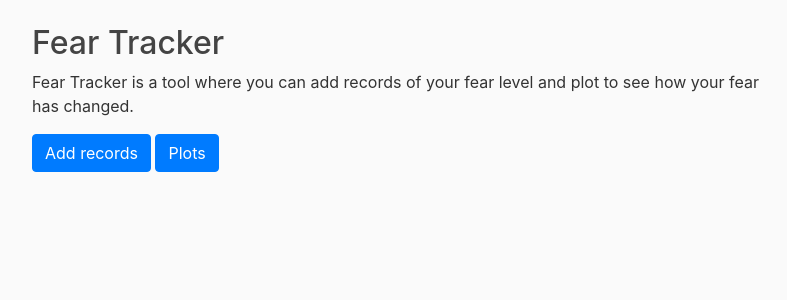
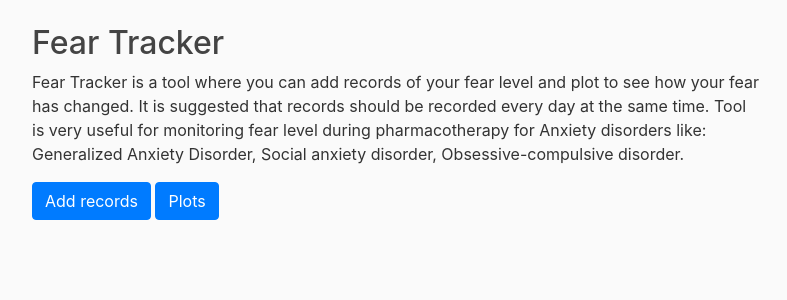
Before and after one commit to KrzysiekFel/Psycho_portal, a Django app: page /fear_tracker/ in a window 1280 px wide. Shown: the part 56-356 px from the top of the page, without its empty margins (53-840 px from the left). Run offline with Django 4.2, Linux system fonts and the light colour scheme; some libraries are stand-ins or nearby versions.

Commit message:
modify ploting for plotly library

```diff
--- a/blog/templates/blog/home.html
+++ b/blog/templates/blog/home.html
@@ -13,6 +13,7 @@
         </article>
     {% endfor %}
 
+    <ul class="pagination justify-content-center">
         {% if page_obj.has_previous %}
             <a class="btn btn-outline-info mb-4" href="?page=1">First</a>
             <a class="btn btn-outline-info mb-4" href="?page={{ page_obj.previous_page_number}}">Previous</a>
@@ -30,5 +31,5 @@
             <a class="btn btn-outline-info mb-4" href="?page={{ page_obj.next_page_number}}">Next</a>
             <a class="btn btn-outline-info mb-4" href="?page={{ page_obj.paginator.num_pages}}">Last</a>
         {% endif %}
-
+    </ul>
 {% endblock %}
--- a/blog/templates/blog/post.html
+++ b/blog/templates/blog/post.html
@@ -9,6 +9,7 @@
         </div>
         <h2><a class="post-title" href="register/">{{ object.title }}</a></h2>
         <p class="post-content">{{ object.content|linebreaks }}</p>
+        <a href="javascript:history.back()" class="back-button">Back</a>
     </div>
 </post>
 {% endblock %}
--- a/fear_tracker/templates/fear_tracker/fear_tracker.html
+++ b/fear_tracker/templates/fear_tracker/fear_tracker.html
@@ -1,7 +1,10 @@
 {% extends 'base.html' %}
 {% block content %}
 <h2>Fear Tracker</h2>
-    <p>Fear Tracker is a tool where you can add records of your fear level and plot to see how your fear has changed.</p>
+    <p>Fear Tracker is a tool where you can add records of your fear level and plot to see how your fear has changed.
+    It is suggested that records should be recorded every day at the same time.
+    Tool is very useful for monitoring fear level during pharmacotherapy for Anxiety disorders like:
+    Generalized Anxiety Disorder, Social anxiety disorder, Obsessive-compulsive disorder.</p>
     <a href="{% url 'fear-create' %}" class="btn btn-primary">Add records</a>
     <a href="{% url 'fear-plot' %}" class="btn btn-primary">Plots</a>
 {% endblock %}
--- a/fear_tracker/views.py
+++ b/fear_tracker/views.py
@@ -5,9 +5,10 @@
 from .models import FearTracker
 from .forms import FearTrackerForm
 from django.contrib import messages
-import matplotlib.pyplot as plt
 from django.conf import settings
 import os
+from plotly.offline import plot
+from plotly.graph_objs import Scatter
 
 
 def fear_tracker(request):
@@ -37,15 +38,8 @@
         x = [f.date.strftime('%Y-%m-%d') for f in queryset]
         y = [f.fear_level for f in queryset]
 
-        plt.plot(x, y, 'xb-')
-        plt.xlabel('Date')
-        plt.ylabel('Fear level')
-        plt.title('Fear level plot')
-
-        chart_image = 'media/chart_image.jpg'
-        plt.savefig(chart_image)
-        plt.close()
-
-        context['chart_image'] = os.path.join(settings.MEDIA_URL, 'chart_image.jpg')
+        plot_div = plot([Scatter(x=x, y=y, mode='lines', name='test', opacity=0.8, marker_color='green')],
+                        output_type='div')
+        context['plot_div'] = plot_div
 
         return context
```
Also changed, not shown: Psycho_portal/urls.py (+5 -4 lines), fear_tracker/templates/fear_tracker/fear_tracker_plot.html (+6 -2 lines), media/chart_image.jpg (deleted). Lines whose indentation alone changed are shown as unchanged.
